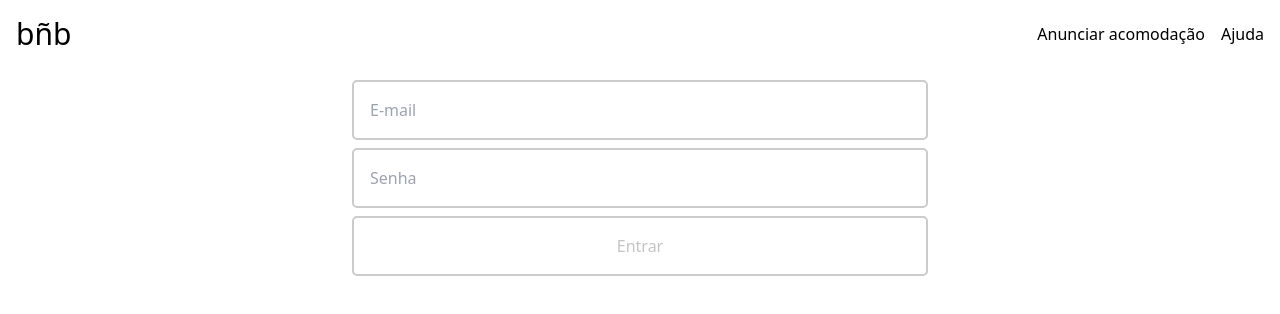
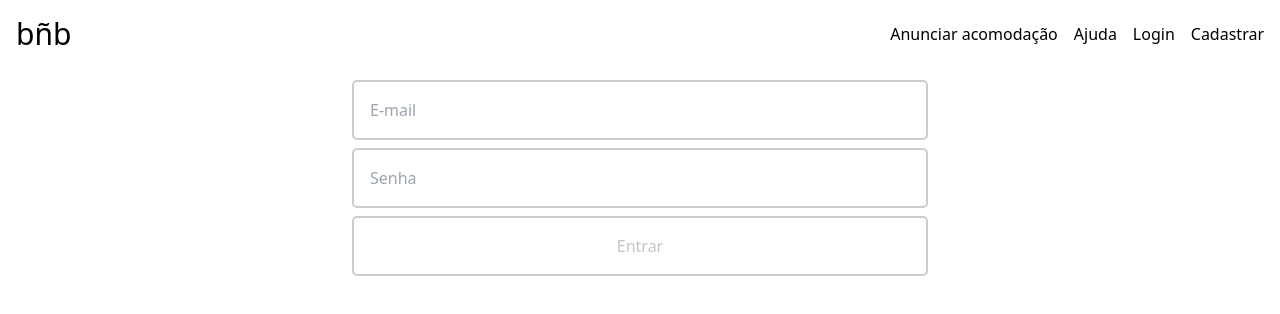
Before and after one commit to codehiga/mybnb, a Next.js app: page /login in a window 1280 px wide. Shown: the top 314 px of the page. Built offline with nearby package versions, Linux system fonts and the light colour scheme.

Commit message:
feat: login e cadastro

```diff
--- a/components/Navbar/index.tsx
+++ b/components/Navbar/index.tsx
@@ -1,19 +1,16 @@
 import Link from "next/link";
-import { useEffect, useState } from "react";
+import { useContext, useEffect, useState } from "react";
+import { IUsuario, UsuarioContext } from "../../context/UsuarioContext";
 
 export const Navbar = () => {
   const [menuMobile, setMenuMobile] = useState(false);
-  const [usuarioLogado, setUsuarioLogado] = useState<any>();
+  const { resgataUsuarioLogado } = useContext(UsuarioContext);
+  const [usuarioLogado, setUsuarioLogado] = useState<IUsuario>();
 
   useEffect(() => {
-    let nomeUsuario = localStorage.getItem("usuarioNome");
-    let emailUsuario = localStorage.getItem("emailUsuario");
-
-    if (!usuarioLogado) {
-      setUsuarioLogado({
-        nome: nomeUsuario,
-        email: emailUsuario,
-      });
+    const response = resgataUsuarioLogado();
+    if (response && !usuarioLogado) {
+      setUsuarioLogado(JSON.parse(response));
     }
   }, [usuarioLogado]);
 
@@ -50,6 +47,8 @@ export const Navbar = () => {
               </Link>
             );
           })}
+          {!usuarioLogado && <Link href="/login">Login</Link>}
+          {!usuarioLogado && <Link href="/cadastro">Cadastrar</Link>}
         </ul>
         <b
           className="flex md:hidden"
--- /dev/null
+++ b/context/UsuarioContext.tsx
@@ -0,0 +1,57 @@
+import axios from "axios";
+import Router from "next/router";
+import { createContext, PropsWithChildren, useState } from "react";
+
+export const UsuarioContext = createContext<IUsuarioContext>(
+  {} as IUsuarioContext
+);
+
+export const UsuarioProvider = ({ children }: PropsWithChildren) => {
+  const [usuario, setUsuario] = useState<IUsuario>();
+
+  async function logaUsuario(dadosLogin: IUsuarioLogin) {
+    let usuarioDB = await axios.post("/api/usuario/login", dadosLogin);
+
+    if (usuarioDB.status == 200) {
+      setUsuario(usuarioDB.data);
+      localStorage.setItem(
+        "usuario",
+        JSON.stringify({
+          nome: usuarioDB.data.nome,
+          email: usuarioDB.data.email,
+        })
+      );
+      Router.push("/");
+    } else {
+      alert("Erro ao logar! Verifique os dados informados.");
+    }
+  }
+
+  function resgataUsuarioLogado() {
+    return localStorage.getItem("usuario");
+  }
+
+  return (
+    <UsuarioContext.Provider
+      value={{ usuario, logaUsuario, resgataUsuarioLogado }}
+    >
+      {children}
+    </UsuarioContext.Provider>
+  );
+};
+
+export interface IUsuarioContext {
+  usuario: IUsuario | undefined;
+  logaUsuario: (dadosUsuario: IUsuarioLogin) => Promise<void>;
+  resgataUsuarioLogado: () => string | null;
+}
+
+export interface IUsuario {
+  nome: string;
+  email: string;
+}
+
+export interface IUsuarioLogin {
+  email: string;
+  senha: string;
+}
--- a/pages/_app.tsx
+++ b/pages/_app.tsx
@@ -1,12 +1,15 @@
 import type { AppProps } from "next/app";
 import { Navbar } from "../components/Navbar";
+import { UsuarioProvider } from "../context/UsuarioContext";
 import "../styles/index.css";
 
 export default function App({ Component, pageProps }: AppProps) {
   return (
-    <div>
-      <Navbar />
-      <Component {...pageProps} />
-    </div>
+    <UsuarioProvider>
+      <div>
+        <Navbar />
+        <Component {...pageProps} />
+      </div>
+    </UsuarioProvider>
   );
 }
--- a/pages/acomodacoes/[id].tsx
+++ b/pages/acomodacoes/[id].tsx
@@ -83,11 +83,7 @@ const Acomodacao = () => {
               <div className="flex flex-col md:flex-row justify-between gap-2">
                 <span className="flex flex-col w-full md:border md:p-2">
                   <b>Checkin</b>
-                  <input
-                    min={converteData(dataAtual)}
-                    value={converteData(dataAtual)}
-                    type="date"
-                  />
+                  <input min={converteData(dataAtual)} type="date" />
                 </span>
                 <span className="flex flex-col w-full md:border md:p-2">
                   <b>Checkout</b>
--- a/pages/api/usuario/login.ts
+++ b/pages/api/usuario/login.ts
@@ -28,8 +28,6 @@ export default async function handler(
   if (response) {
     const senhaDB = response.senha;
     senhaCoincide = descriptografaSenha(body.senha, senhaDB);
-
-    console.log(response, senhaCoincide);
   }
 
   prisma.$disconnect();
--- a/pages/login.tsx
+++ b/pages/login.tsx
@@ -1,27 +1,12 @@
-import axios from "axios";
-import Router from "next/router";
-import { useState } from "react";
+import { useContext, useState } from "react";
+import { UsuarioContext } from "../context/UsuarioContext";
 
 function Login() {
   const [dadosLogin, setDadosLogin] = useState<any>();
+  const { logaUsuario } = useContext(UsuarioContext);
 
   function handleInputDadosLogin(e: any) {
-    console.log(dadosLogin);
     setDadosLogin({ ...dadosLogin, [e.name]: e.value });
-  }
-
-  async function logaUsuario() {
-    let usuario;
-    if (dadosLogin.email)
-      usuario = await axios.post("/api/usuario/login", dadosLogin);
-
-    if (usuario?.status == 200) {
-      localStorage.setItem("usuarioNome", usuario.data.nome);
-      localStorage.setItem("emailUsuario", usuario.data.email);
-      Router.push("/");
-    } else {
-      alert("Dados incorretos para login!");
-    }
   }
 
   return (
@@ -29,7 +14,7 @@ function Login() {
       <form
         onSubmit={(e) => {
           e.preventDefault();
-          logaUsuario();
+          logaUsuario(dadosLogin);
         }}
         className="grid grid-cols-1 gap-2 max-w-xl mx-auto"
       >
```
